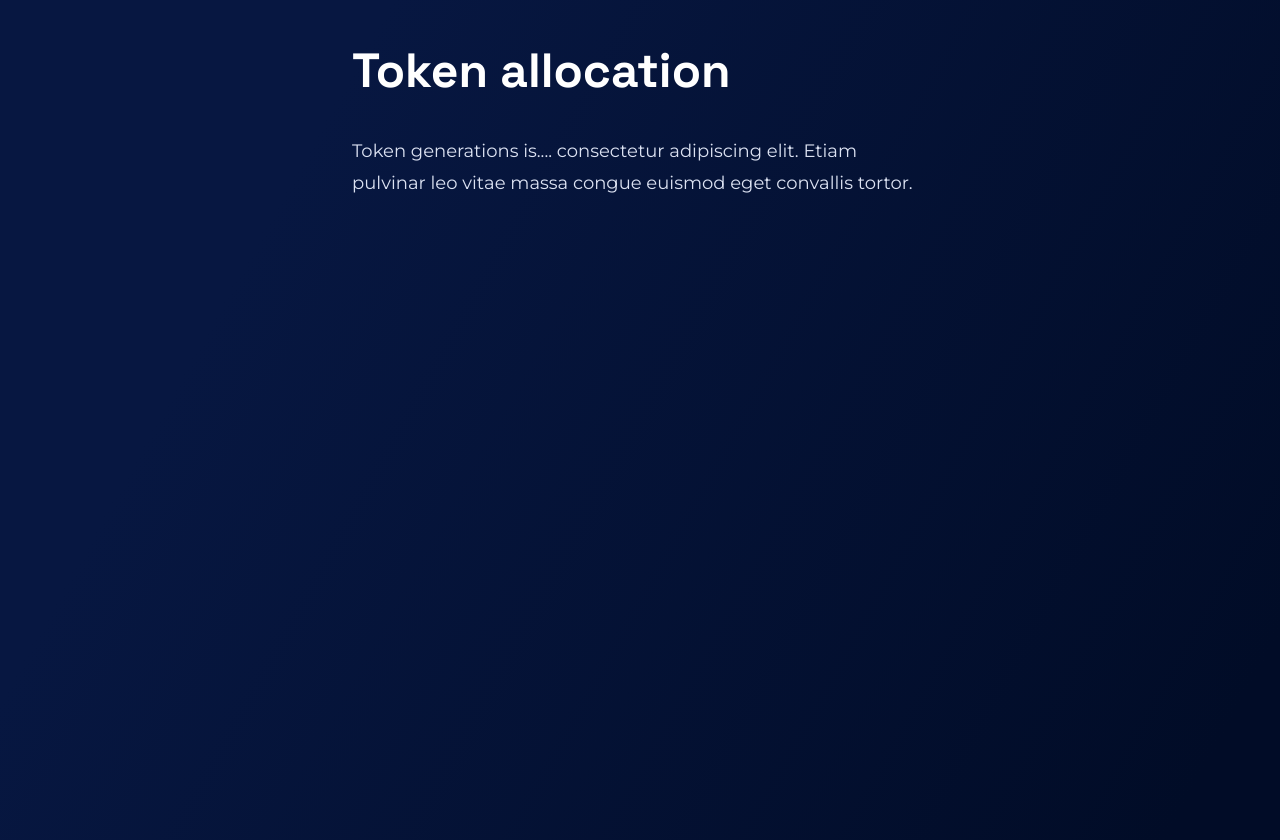
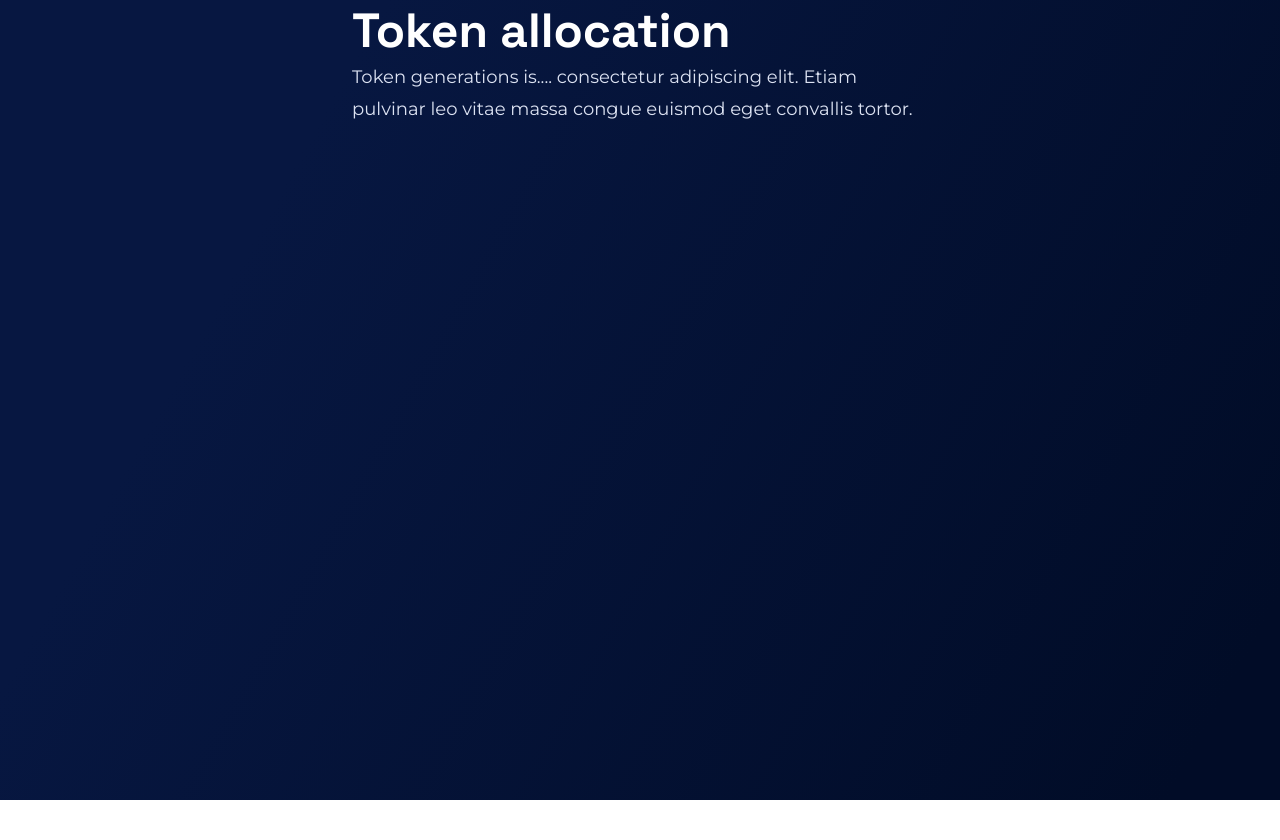
Before and after one commit to atomiklabs/deploycontracts.io, a Next.js app: page /tokenAllocation in a window 1280 px wide. After the commit the page ends 800 px from the top, so only its background shows below. Built offline with nearby package versions, Linux system fonts and the light colour scheme.

Commit message:
remove grid classes

```diff
--- a/pages/tokenAllocation.tsx
+++ b/pages/tokenAllocation.tsx
@@ -4,8 +4,7 @@ export default function tokenAllocation() {
   return (
     <section>
       <Container>
-        <div className='mt-10 col-span-full sm:col-start-3 sm:col-span-8 xl:col-start-5 xl:col-span-4'></div>
-        <div className='mt-[38px] col-start-5 col-span-4 flex flex-col gap-y-[34px]'>
+        <div className='mt-[38px]flex flex-col gap-y-[34px]'>
           <h1 className='font-space-grotesk font-bold text-xl text-white'>Token allocation</h1>
           <p className='text-gray-100'>
             Token generations is.... consectetur adipiscing elit. Etiam pulvinar leo vitae massa congue euismod eget
```
